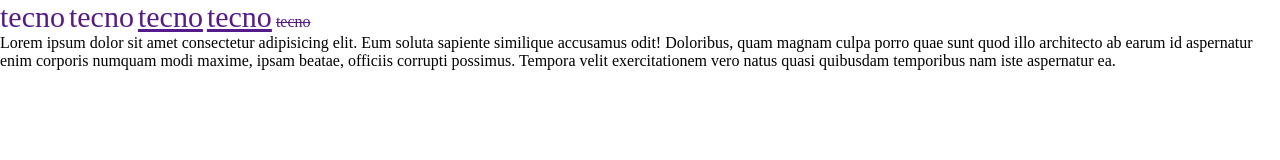
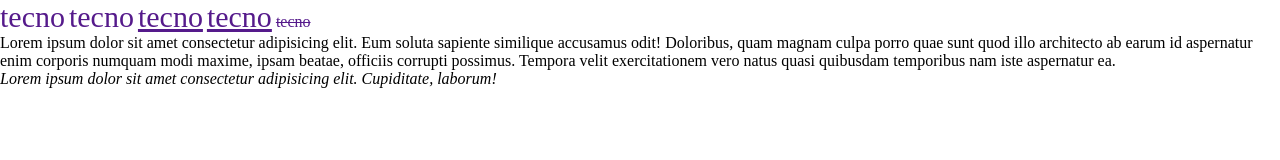
Before and after one commit to devsufian/css-practice, a plain HTML site: page index.html in a window 1280 px wide. Drawn offline with Linux system fonts and the light colour scheme.

Commit message:
learn mordern css

```diff
--- a/index.html
+++ b/index.html
@@ -20,5 +20,6 @@
       exercitationem vero natus quasi quibusdam temporibus nam iste aspernatur
       ea.
     </p>
+    <i>Lorem ipsum dolor sit amet consectetur adipisicing elit. Cupiditate, laborum!</i>
   </body>
 </html>
```
